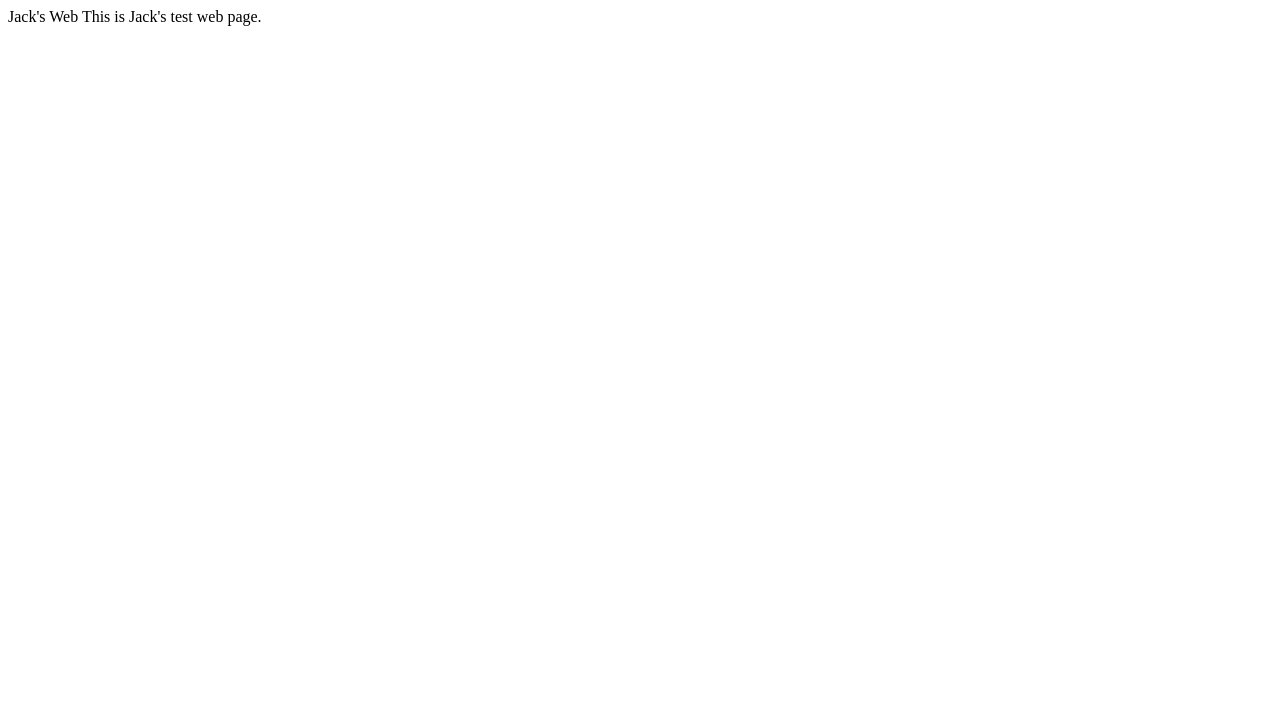
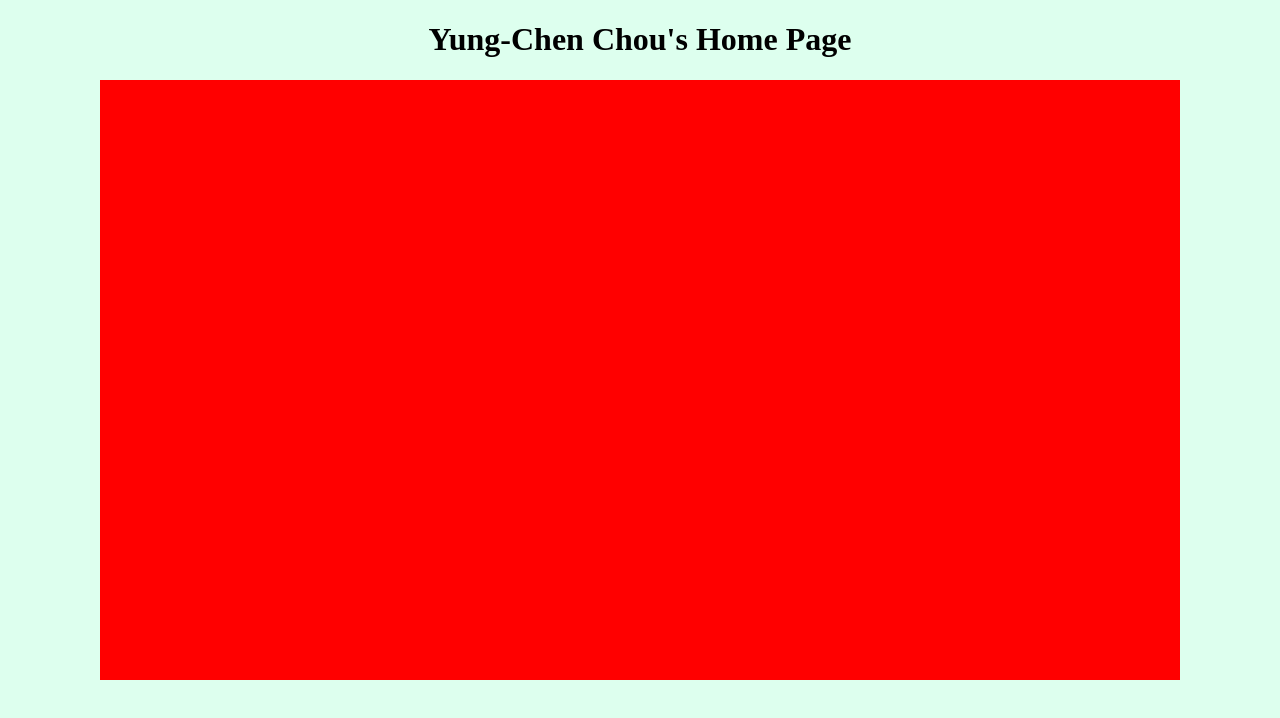
Before and after one commit to yungchenchou/Web20150707, a plain HTML site: page index.html in a window 1280 px wide. Drawn offline with Linux system fonts and the light colour scheme.

Commit message:
update index file

```diff
--- a/index.html
+++ b/index.html
@@ -1,8 +1,13 @@
 <!DOCTYPE html>
 <html>
-	<head>Jack's Web</head>
+<head>
+	<Title>Jack's Web</Title>
+	<meta charset=utf8>
+	<link rel='stylesheet' href='css/style.css'>
+</head>
 <body>
-
-This is Jack's test web page.
+	<center><H1>Yung-Chen Chou's Home Page</H1></center>
+	<div id='wrap'>
+	</div>
 </body>
 </html>
```
